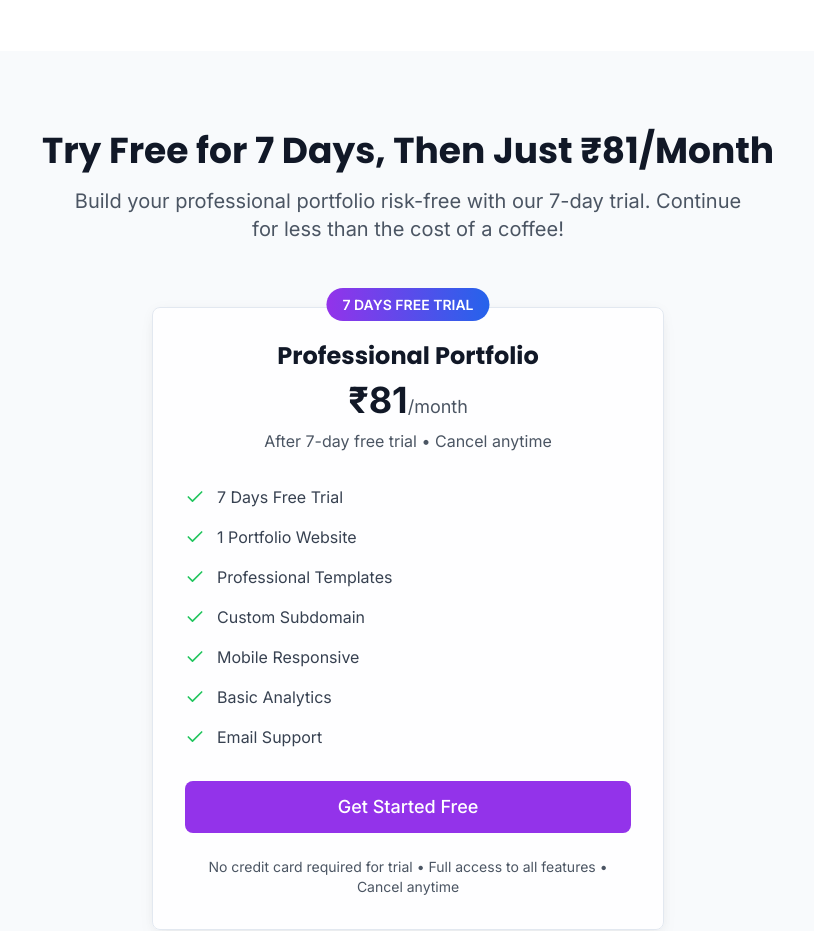
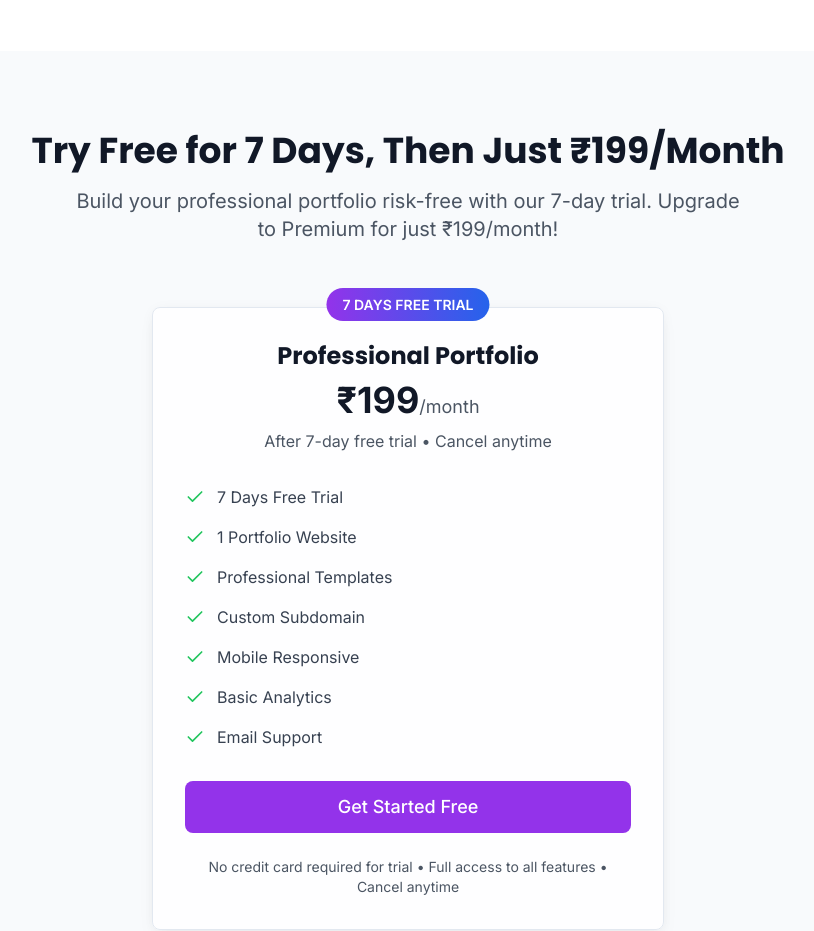
Before and after one commit to PrernaSharma1006/portiqqo, a React (Vite) app in the folder frontend/: page / in a window 1280 px wide. Shown: the part 3180-4111 px from the top of the page, without its empty margins (232-1046 px from the left). Built offline with nearby package versions, Linux system fonts and the light colour scheme; no server answers.

Commit message:
fix: update pricing from Rs 81 to Rs 199/month across all pages

```diff
--- a/frontend/src/pages/HelpCenterPage.jsx
+++ b/frontend/src/pages/HelpCenterPage.jsx
@@ -20,7 +20,7 @@ export default function HelpCenterPage() {
       description: "Manage your subscription and payments",
       topics: [
         "Understanding the 7-day free trial",
-        "How billing works (₹81/month)",
+        "How billing works (₹199/month)",
         "Canceling your subscription",
         "Payment methods accepted"
       ]
--- a/frontend/src/pages/HomePage.jsx
+++ b/frontend/src/pages/HomePage.jsx
@@ -551,13 +551,13 @@ function HomePage() {
               className="text-3xl md:text-4xl font-heading font-bold text-secondary-900 mb-4"
               variants={fadeInUp}
             >
-              Try Free for 7 Days, Then Just ₹81/Month
+              Try Free for 7 Days, Then Just ₹199/Month
             </motion.h2>
             <motion.p
               className="text-xl text-secondary-600 max-w-2xl mx-auto"
               variants={fadeInUp}
             >
-              Build your professional portfolio risk-free with our 7-day trial. Continue for less than the cost of a coffee!
+              Build your professional portfolio risk-free with our 7-day trial. Upgrade to Premium for just ₹199/month!
             </motion.p>
           </motion.div>
 
@@ -578,7 +578,7 @@ function HomePage() {
               <div className="text-center mb-8">
                 <h3 className="text-2xl font-bold text-secondary-900 mb-2">Professional Portfolio</h3>
                 <div className="text-4xl font-bold text-secondary-900 mb-2">
-                  ₹81<span className="text-lg font-normal text-secondary-600">/month</span>
+                  ₹199<span className="text-lg font-normal text-secondary-600">/month</span>
                 </div>
                 <p className="text-secondary-600">After 7-day free trial • Cancel anytime</p>
               </div>
--- a/frontend/src/pages/PrivacyPolicyPage.jsx
+++ b/frontend/src/pages/PrivacyPolicyPage.jsx
@@ -18,7 +18,7 @@ export default function PrivacyPolicyPage() {
       title: "How We Use Your Information",
       content: [
         "To provide and maintain our portfolio building service",
-        "To process your subscription payments (₹81/month after 7-day trial)",
+        "To process your subscription payments (₹199/month after 7-day trial)",
         "To send important updates about your account",
         "To improve our platform based on usage patterns"
       ]
--- a/frontend/src/pages/TermsOfServicePage.jsx
+++ b/frontend/src/pages/TermsOfServicePage.jsx
@@ -18,7 +18,7 @@ export default function TermsOfServicePage() {
       title: "Subscription & Billing",
       content: [
         "7-day free trial available for new users",
-        "After trial: ₹81/month subscription fee",
+        "After trial: ₹199/month subscription fee",
         "Automatic renewal unless cancelled before trial/billing period ends",
         "Refunds available within 7 days of payment (terms apply)",
         "You can cancel your subscription at any time from your account"
```
